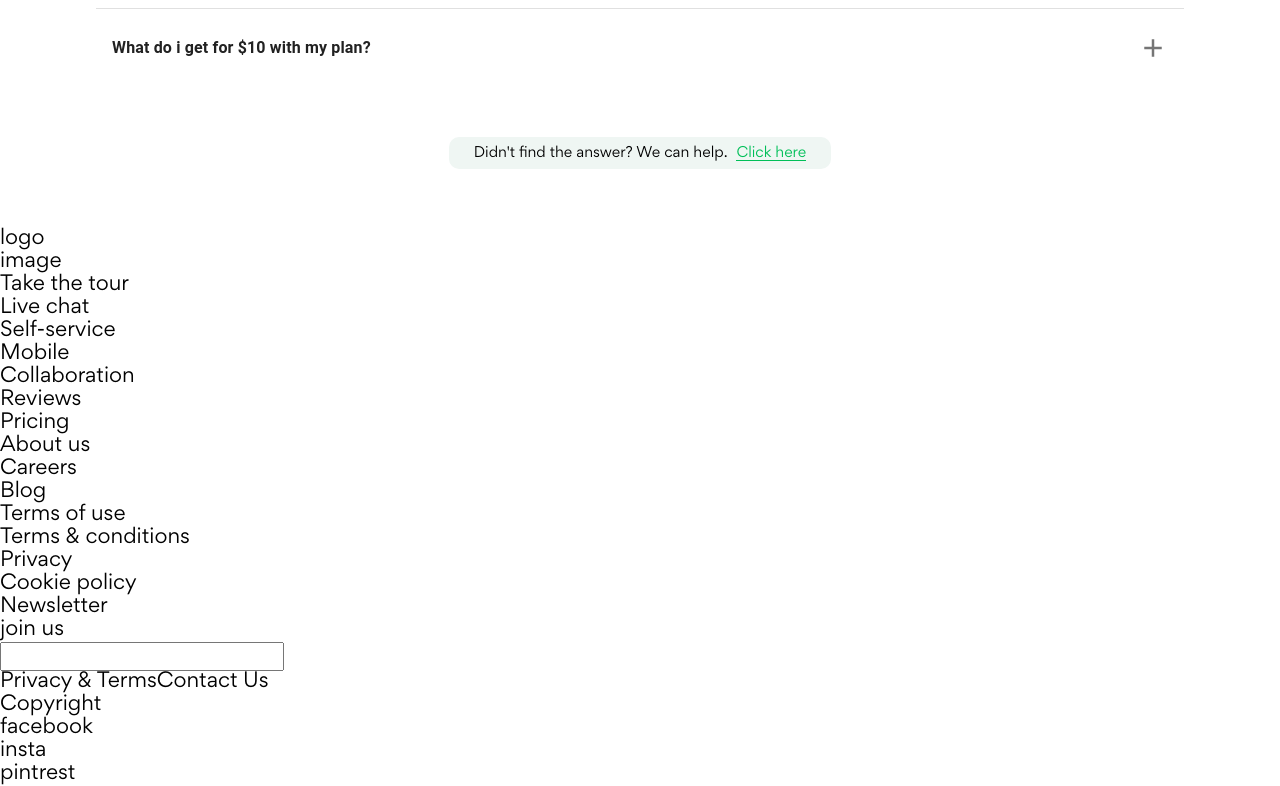
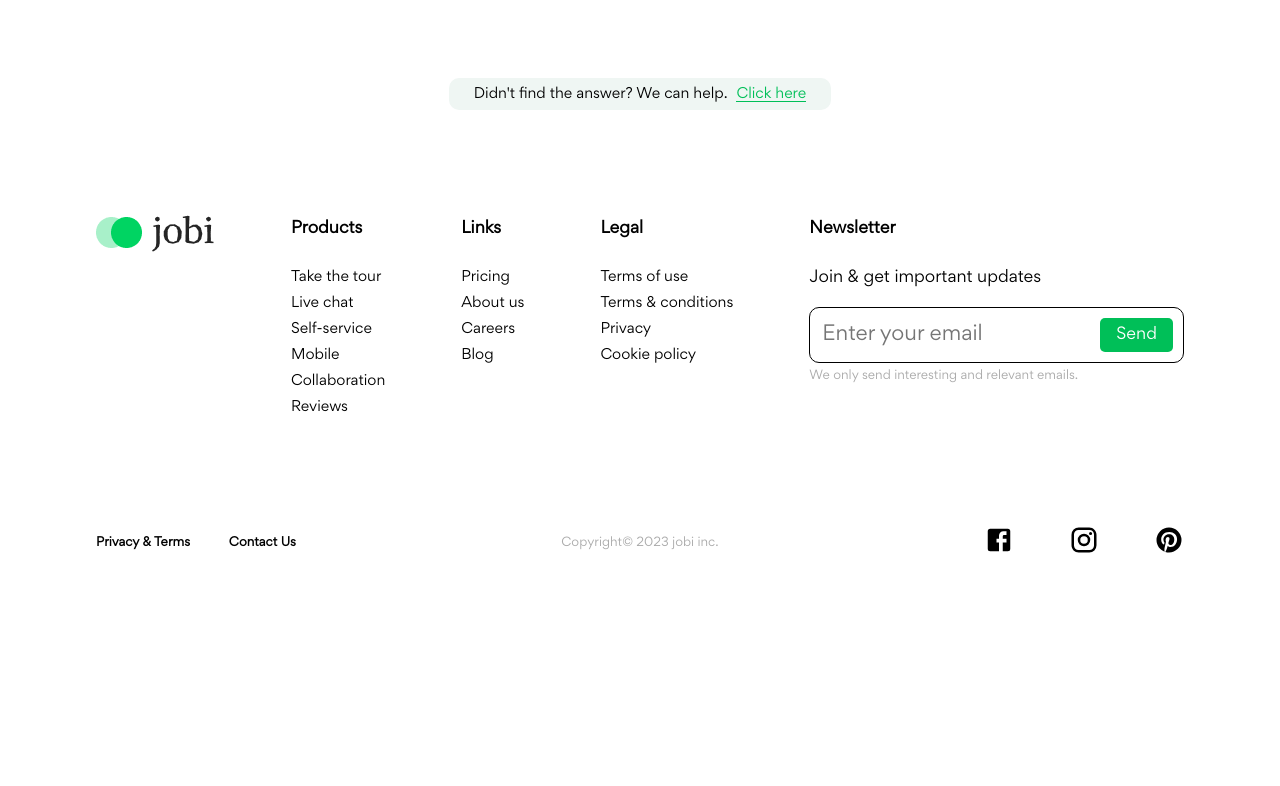
Before and after one commit to Koki001/jobApplicationBoard, a React (Create React App) app: page / in a window 1280 px wide. Shown: the part 5673-6459 px from the top of the page. After the commit the page ends 6335 px from the top, so only its background shows below. Built offline with nearby package versions, Linux system fonts and the light colour scheme.

Commit message:
finished footer section styling

```diff
--- a/public/styles/App.css
+++ b/public/styles/App.css
@@ -846,7 +846,7 @@ h1 * {
 }
 
 .reviews {
-  min-height: 100vh;
+  min-height: 90vh;
   padding: 100px 0;
 }
 
@@ -933,7 +933,7 @@ h1 * {
 }
 
 .faq {
-  min-height: 100vh;
+  min-height: 50vh;
   display: flex;
   flex-direction: column;
   justify-content: center;
@@ -974,4 +974,99 @@ h1 * {
   border-bottom: 2px solid #755146;
 }
 
+.footerMain {
+  display: flex;
+  flex-direction: column;
+  justify-content: space-between;
+  align-items: center;
+}
+
+.footerTop {
+  padding: 100px 0;
+  width: 100%;
+  display: flex;
+  justify-content: space-between;
+  align-items: flex-start;
+}
+.footerTop h4 {
+  padding: 10px 0;
+  margin-bottom: 20px;
+  font-size: 0.8rem;
+}
+.footerTop li {
+  margin-bottom: 10px;
+  font-size: 0.7rem;
+  transition: all 0.1s linear;
+}
+.footerTop li:hover {
+  transform: scale(1.1);
+}
+.footerTop li:hover a {
+  color: #00BF58;
+}
+
+.footerNewsletter p {
+  font-size: 0.8rem;
+}
+.footerNewsletter span {
+  font-size: 0.6rem;
+  color: rgb(170, 170, 170);
+}
+
+.newsletterInputs {
+  display: flex;
+  justify-content: space-between;
+  align-items: center;
+  border: 1px solid black;
+  border-radius: 10px;
+  padding: 10px;
+  margin-top: 20px;
+}
+.newsletterInputs input {
+  border: none;
+}
+
+.footerBottom {
+  width: 100%;
+  padding-bottom: 100px;
+  display: flex;
+  justify-content: space-between;
+  align-items: center;
+}
+
+.footerBottomLeft {
+  font-size: 0.6rem;
+  font-weight: bold;
+  width: 200px;
+  display: flex;
+  justify-content: space-between;
+  align-items: center;
+}
+.footerBottomLeft a {
+  transition: all 0.1s linear;
+}
+.footerBottomLeft a:hover {
+  transform: scale(1.1);
+  color: #00BF58;
+}
+
+.footerBottom p {
+  font-size: 0.6rem;
+  color: rgb(170, 170, 170);
+}
+
+.footerBottomRight {
+  display: flex;
+  width: 200px;
+  justify-content: space-between;
+  align-items: center;
+}
+.footerBottomRight a {
+  transition: all 0.1s linear;
+}
+.footerBottomRight a:hover {
+  transform: scale(1.2);
+  color: #755146;
+}
+
 /*# sourceMappingURL=App.css.map */
--- a/src/components/sections/Footer.js
+++ b/src/components/sections/Footer.js
@@ -1,35 +1,83 @@
+// MUI imports
+import PinterestIcon from "@mui/icons-material/Pinterest";
+import FacebookIcon from "@mui/icons-material/Facebook";
+import InstagramIcon from "@mui/icons-material/Instagram";
+
 const Footer = () => {
   return (
-    <footer className="footerMain">
+    <footer className="footerMain wrapper">
       <div className="footerTop">
         <div className="footerLogo">
-          <p>logo</p>
-          <p>image</p>
+          <img src="../assets/header/jobiLogo.png" alt="jobi company logo" />
         </div>
         <ul className="footerProducts">
-          <li>Take the tour</li>
-          <li>Live chat</li>
-          <li>Self-service</li>
-          <li>Mobile</li>
-          <li>Collaboration</li>
-          <li>Reviews</li>
+          <li>
+            <h4>Products</h4>
+          </li>
+          <li>
+            <a href="#">Take the tour</a>
+          </li>
+          <li>
+            <a href="#">Live chat</a>
+          </li>
+          <li>
+            <a href="#">Self-service</a>
+          </li>
+          <li>
+            <a href="#">Mobile</a>
+          </li>
+          <li>
+            <a href="#">Collaboration</a>
+          </li>
+          <li>
+            <a href="#">Reviews</a>
+          </li>
         </ul>
         <ul className="footerLinks">
-          <li>Pricing</li>
-          <li>About us</li>
-          <li>Careers</li>
-          <li>Blog</li>
+          <li>
+            <h4>Links</h4>
+          </li>
+          <li>
+            <a href="#">Pricing</a>
+          </li>
+          <li>
+            <a href="#">About us</a>
+          </li>
+          <li>
+            <a href="#">Careers</a>
+          </li>
+          <li>
+            <a href="#">Blog</a>
+          </li>
         </ul>
         <ul className="footerLegal">
-          <li>Terms of use</li>
-          <li>Terms & conditions</li>
-          <li>Privacy</li>
-          <li>Cookie policy</li>
+          <li>
+            <h4>Legal</h4>
+          </li>
+          <li>
+            <a href="#">Terms of use</a>
+          </li>
+          <li>
+            <a href="#">Terms & conditions</a>
+          </li>
+          <li>
+            <a href="#">Privacy</a>
+          </li>
+          <li>
+            <a href="#">Cookie policy</a>
+          </li>
         </ul>
         <div className="footerNewsletter">
-          <p>Newsletter</p>
-          <p>join us</p>
-          <input type="text" />
+          <h4>Newsletter</h4>
+          <p>Join & get important updates</p>
+          <div className="newsletterInputs">
+            <label className="sr-only" htmlFor="newsEmail">
+              Please enter your e-mail
+            </label>
+            <input id="newsEmail" placeholder="Enter your email" type="email" />
+            <button className="buttonSquareGreen">Send</button>
+          </div>
+          <span>We only send interesting and relevant emails.</span>
         </div>
       </div>
       <div className="footerBottom">
@@ -37,15 +85,21 @@ const Footer = () => {
           <a href="#">Privacy & Terms</a>
           <a href="#">Contact Us</a>
         </div>
-        <p>Copyright</p>
+        <p>Copyright© 2023 jobi inc.</p>
         <div className="footerBottomRight">
-          <p>facebook</p>
-          <p>insta</p>
-          <p>pintrest</p>
+          <a href="#">
+            <FacebookIcon />
+          </a>
+          <a href="#">
+            <InstagramIcon />
+          </a>
+          <a href="#">
+            <PinterestIcon />
+          </a>
         </div>
       </div>
     </footer>
   );
-}
+};
 
-export default Footer
+export default Footer;
--- a/src/styles/layout/_faq.scss
+++ b/src/styles/layout/_faq.scss
@@ -1,7 +1,7 @@
 @use "../base/variables" as *;
 
 .faq {
-  min-height: 100vh;
+  min-height: 50vh;
   display: flex;
   flex-direction: column;
   justify-content: center;
--- a/src/styles/layout/_footer.scss
+++ b/src/styles/layout/_footer.scss
@@ -0,0 +1,91 @@
+@use "../base/variables" as *;
+
+.footerMain {
+  display: flex;
+  flex-direction: column;
+  justify-content: space-between;
+  align-items: center;
+}
+.footerTop {
+  padding: 100px 0;
+  width: 100%;
+  display: flex;
+  justify-content: space-between;
+  align-items: flex-start;
+  h4 {
+    padding: 10px 0;
+    margin-bottom: 20px;
+    font-size: 0.8rem;
+  }
+  li {
+    margin-bottom: 10px;
+    font-size: 0.7rem;
+    transition: all 0.1s linear;
+    &:hover {
+      transform: scale(1.1);
+      a {
+        color: $lightGreen;
+      }
+    }
+  }
+}
+.footerNewsletter {
+  p {
+    font-size: 0.8rem;
+  }
+  span {
+    font-size: 0.6rem;
+    color: $darkGrey;
+  }
+}
+.newsletterInputs {
+  display: flex;
+  justify-content: space-between;
+  align-items: center;
+  border: 1px solid black;
+  border-radius: 10px;
+  padding: 10px;
+  margin-top: 20px;
+  input {
+    border: none;
+  }
+}
+.footerBottom {
+  width: 100%;
+  padding-bottom: 100px;
+  display: flex;
+  justify-content: space-between;
+  align-items: center;
+}
+.footerBottomLeft {
+  font-size: 0.6rem;
+  font-weight: bold;
+  width: 200px;
+  display: flex;
+  justify-content: space-between;
+  align-items: center;
+  a {
+    transition: all 0.1s linear;
+  }
+  a:hover {
+    transform: scale(1.1);
+    color: $lightGreen;
+  }
+}
+.footerBottom p {
+  font-size: 0.6rem;
+  color: $darkGrey;
+}
+.footerBottomRight {
+  display: flex;
+  width: 200px;
+  justify-content: space-between;
+  align-items: center;
+  a {
+    transition: all 0.1s linear;
+  }
+  a:hover {
+    transform: scale(1.2);
+    color: $brown;
+  }
+}
--- a/src/styles/layout/_reviews.scss
+++ b/src/styles/layout/_reviews.scss
@@ -1,7 +1,7 @@
 @use "../base/variables" as *;
 
 .reviews {
-  min-height: 100vh;
+  min-height: 90vh;
   padding: 100px 0;
 }
 .reviewsHeading {
```
Also changed, not shown: 1 other file (tests, documents, lock files or other folders).
